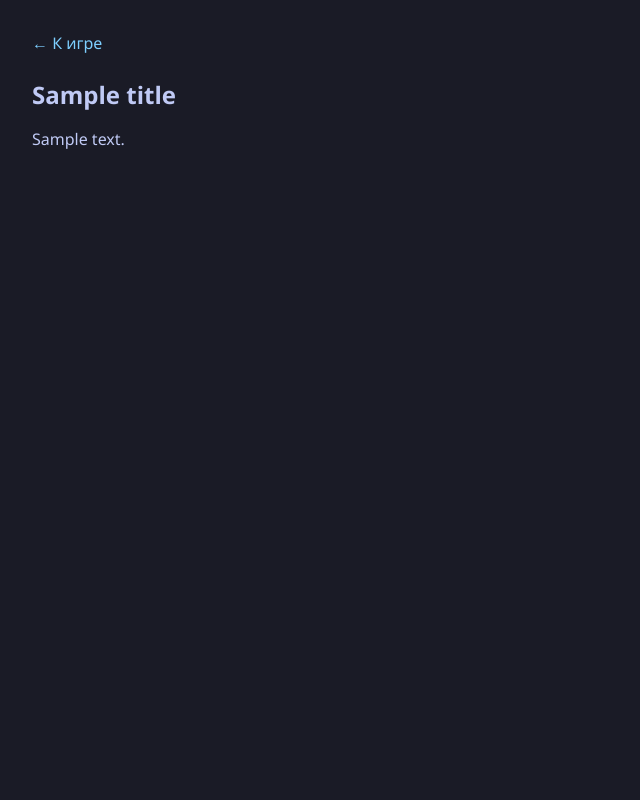
After one commit to spiri4/phytonjangogame, a Django app: template game/templates/game/info_page.html in a window 1280 px wide. The commit adds this page. Shown: the whole page, without its empty margins (0-640 px from the left). Run offline with Django 4.2, Linux system fonts and the light colour scheme; the template is opened without the code that fills it: most values are stand-ins (such as "Sample title", 1, 10 or a date in 2020).

Commit message:
об игре и правила

```diff
--- a/amvera.yml
+++ b/amvera.yml
@@ -8,6 +8,6 @@ build:
   useCache: true
 run:
   scriptName: manage.py
-  command: runserver
+  command: null
   persistenceMount: /data
   containerPort: "80"
--- /dev/null
+++ b/game/templates/game/info_page.html
@@ -0,0 +1,40 @@
+<!DOCTYPE html>
+<html lang="ru">
+<head>
+    <meta charset="UTF-8">
+    <meta name="viewport" content="width=device-width, initial-scale=1">
+    <title>{{ title }} — цИфИрки</title>
+    <style>
+        :root {
+            --bg: #1a1b26;
+            --surface: #24283b;
+            --text: #c0caf5;
+            --muted: #565f89;
+        }
+        * { box-sizing: border-box; }
+        body {
+            font-family: 'Segoe UI', system-ui, sans-serif;
+            background: var(--bg);
+            color: var(--text);
+            margin: 0;
+            min-height: 100vh;
+            padding: 2rem;
+        }
+        a { color: #7dcfff; text-decoration: none; }
+        a:hover { text-decoration: underline; }
+        .back { display: inline-block; margin-bottom: 1.5rem; }
+        h1 { font-size: 1.5rem; margin: 0 0 1rem; }
+        .content { max-width: 480px; line-height: 1.6; }
+        .content ul { margin: 0.5rem 0; padding-left: 1.25rem; }
+        .content p { margin: 0.75rem 0; }
+        .content code { background: var(--surface); padding: 0.1em 0.4em; border-radius: 4px; }
+    </style>
+</head>
+<body>
+    <a href="{% url 'game:play' %}" class="back">← К игре</a>
+    <h1>{{ title }}</h1>
+    <div class="content">
+        {{ content|safe }}
+    </div>
+</body>
+</html>
--- a/game/urls.py
+++ b/game/urls.py
@@ -6,4 +6,7 @@ app_name = 'game'
 urlpatterns = [
     path('', views.game_view, name='play'),
     path('action/', views.action_view, name='action'),
+    path('rules/', views.rules_view, name='rules'),
+    path('about/', views.about_view, name='about'),
+    path('author/', views.author_view, name='author'),
 ]
```
Also changed, not shown: game/templates/game/game.html (+22 -10 lines), game/views.py (+39 -1 lines), 1 other file.
